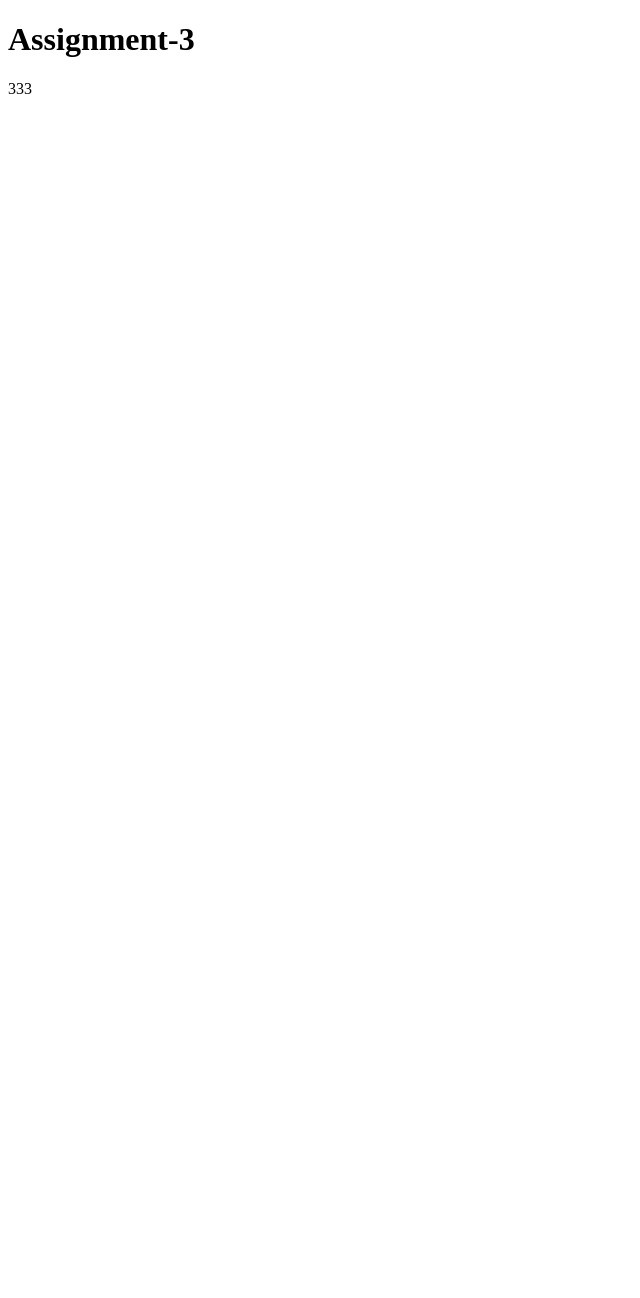
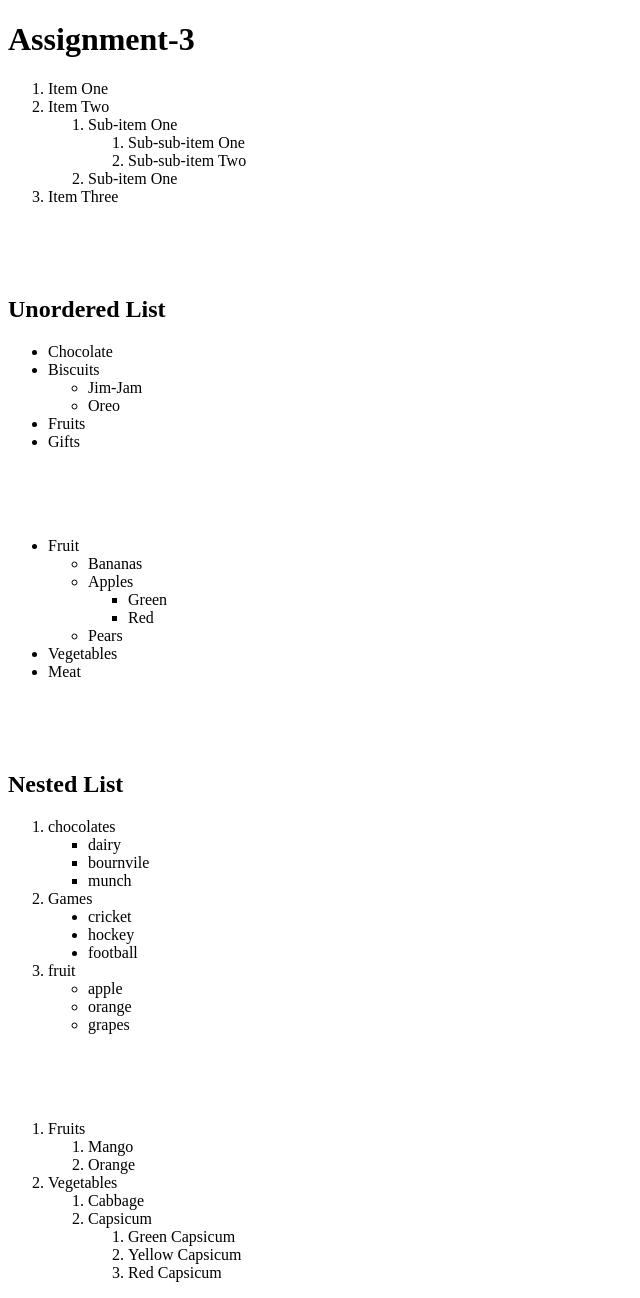
Before and after one commit to AsadUllah0310/CSS-Assignment-1, a plain HTML site: page Assignment-3.html in a window 1280 px wide. Shown: the whole page, without its empty margins (0-640 px from the left). Before the commit the page ends 800 px from the top, so only its background shows below. Drawn offline with Linux system fonts and the light colour scheme.

Commit message:
Assignments uploaded

```diff
--- a/Assignment-3.html
+++ b/Assignment-3.html
@@ -7,6 +7,104 @@
 </head>
 <body>
     <h1>Assignment-3</h1>
-    <p>333</p>
+    <ol>
+        <li>Item One</li>
+        <li>Item Two</li>
+
+        <ol type="1.1">
+        <li>Sub-item One</li>
+        <ol type="1.1">
+        <li>Sub-sub-item One</li>
+        <li>Sub-sub-item Two</li>
+        </ol>
+        <li>Sub-item One</li>
+        </ol>
+        <li>Item Three</li>
+        </ol>
+        <br>
+
+    <br>
+    <br>
+    <h2>
+        Unordered List
+        </h2>
+        <ul>
+        <li>Chocolate</li>
+        <li>Biscuits</li>
+        <ul>
+        <li>Jim-Jam</li>
+        <li>Oreo</li>
+        </ul>
+        <li>Fruits</li>
+        <li>Gifts</li>
+        </ul>
+        <br>
+        <br>
+        <br>
+        <ul>
+            <li>Fruit</li>
+            <ul>
+            <li>Bananas</li>
+            <li>Apples</li>
+            <ul>
+            <li>Green</li>
+            <li>Red</li>
+            </ul>
+            <li>Pears</li>
+            </ul>
+            <li>Vegetables</li>
+            <li>Meat</li>
+            </ul>
+            <br>
+            <br>
+            <br>
+            <h2><b>Nested List</b></h2>
+            <ol>
+
+            <li>chocolates</li>
+            <ul type="square">
+            <li>dairy</li>
+            <li>bournvile</li>
+            <li>munch</li>
+            </ul>
+
+            <li>Games</li>
+
+            <ul type="disc">
+            <li>cricket</li>
+            <li>hockey</li>
+            <li>football</li>
+
+            </ul>
+
+            <li>fruit</li>
+            <ul type="circle">
+            <li>apple</li>
+            <li>orange</li>
+            <li>grapes</li>
+            </ul>
+
+            </ol>
+            <br>
+            <br>
+            <br>
+            <ol>
+                <li>Fruits</li>
+                <ol>
+                <li>Mango</li>
+                <li>Orange</li>
+                </ol>
+
+                <li>Vegetables</li>
+                <ol>
+                <li>Cabbage</li>
+                <li>Capsicum</li>
+                <ol>
+                <li>Green Capsicum</li>
+                <li>Yellow Capsicum</li>
+                <li>Red Capsicum</li>
+                </ol>
+                </ol>
+                </ol>
 </body>
 </html>
```
Also changed, not shown: Assignment-2.html (+16 -1 lines).
